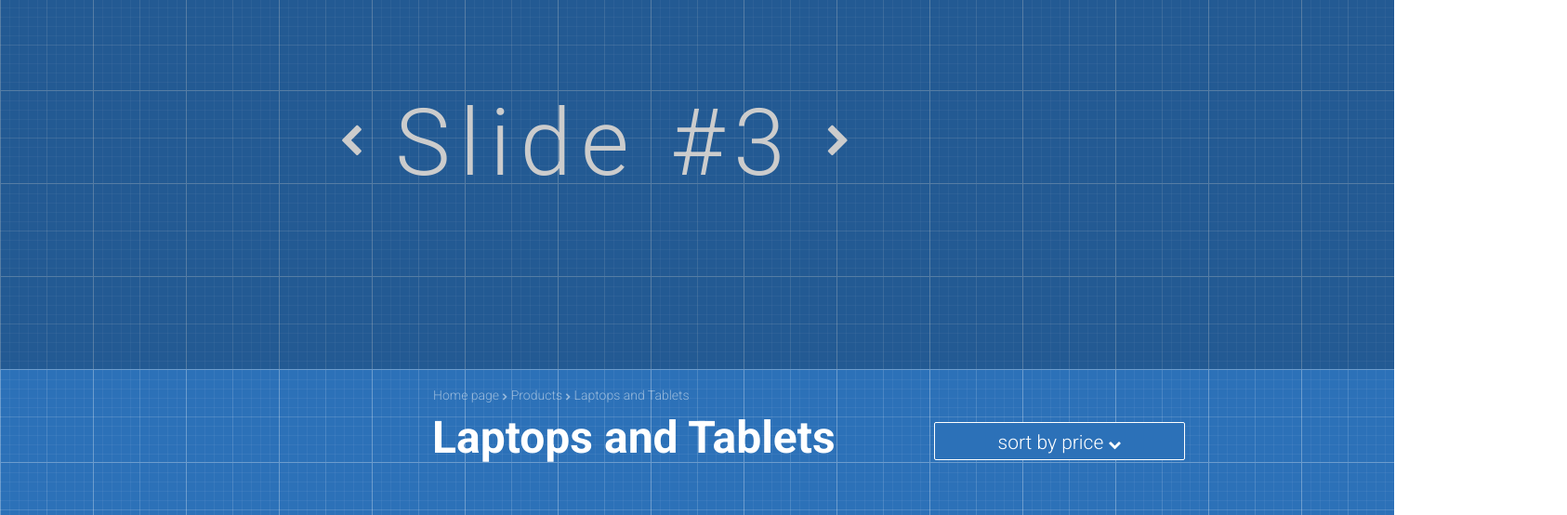
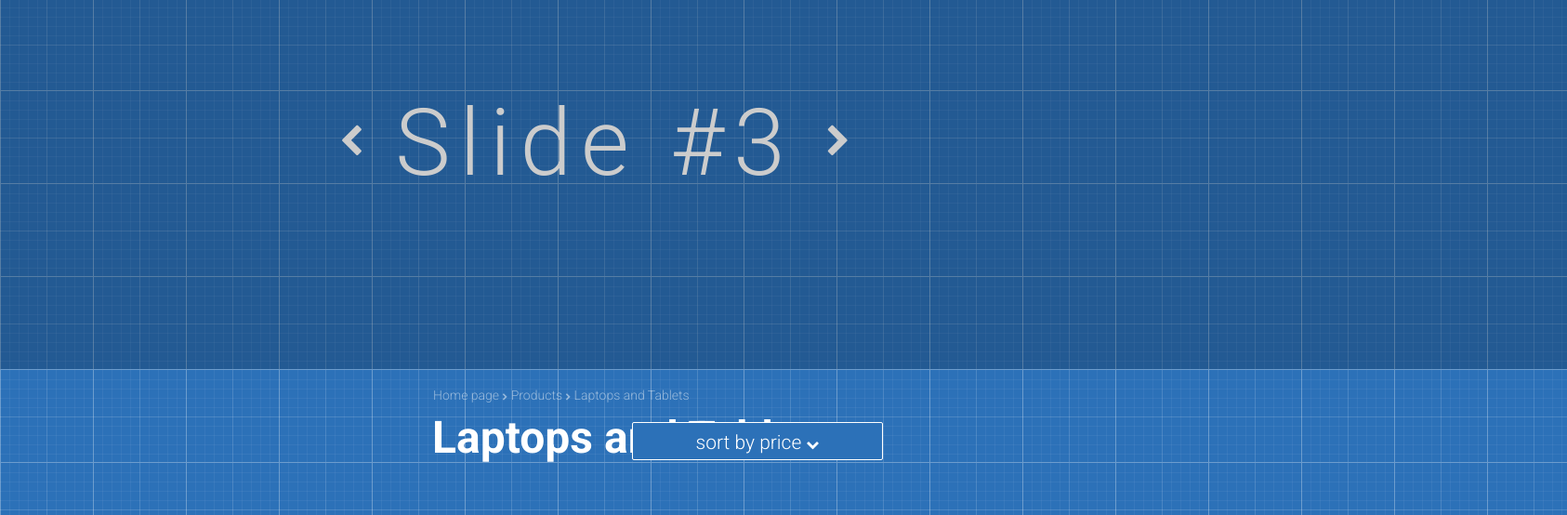
Before and after one commit to svitlana-96/svitlana-96.github.io, a plain HTML site: page index.html in a window 1280 px wide. Shown: the part 103-657 px from the top of the page at 93% size, 1686 px wide, since content can reach past the window. Drawn offline with Linux system fonts and the light colour scheme.

Commit message:
added style for index.html

```diff
--- a/index.html
+++ b/index.html
@@ -64,7 +64,7 @@
                 </div>
         </div>
             <p class="lt">Laptops and Tablets </p>
-            <div class="col-md-3"> <button class="sort" type="sort">sort by price          <i class="fa fa-chevron-down" style="font-size:14px"></i></button></div>
+
               <div class="devices">
                     <div class="border">
                     <div class="num1"><table>
@@ -109,6 +109,7 @@
                                   </td></tr>
                        </table>
                </div>
+               <div class="col-md-3"> <button class="sort" type="sort">sort by price          <i class="fa fa-chevron-down" style="font-size:14px"></i></button></div>
                <div class="border">
                 <div class="num3"><table>
                     <tr>
--- a/style.css
+++ b/style.css
@@ -145,7 +145,7 @@
     width:286px;
   }
   .empty{
-    width: 1500px;
+    width: 1686px;
   height: 400px;
   background-color: black;
   opacity: 0.2;
@@ -320,6 +320,7 @@
     border:1px solid white;
     border-radius: 2px;
     margin-top: 552px;
+    margin-right: 325px;
  }
 
  .footer{
```
